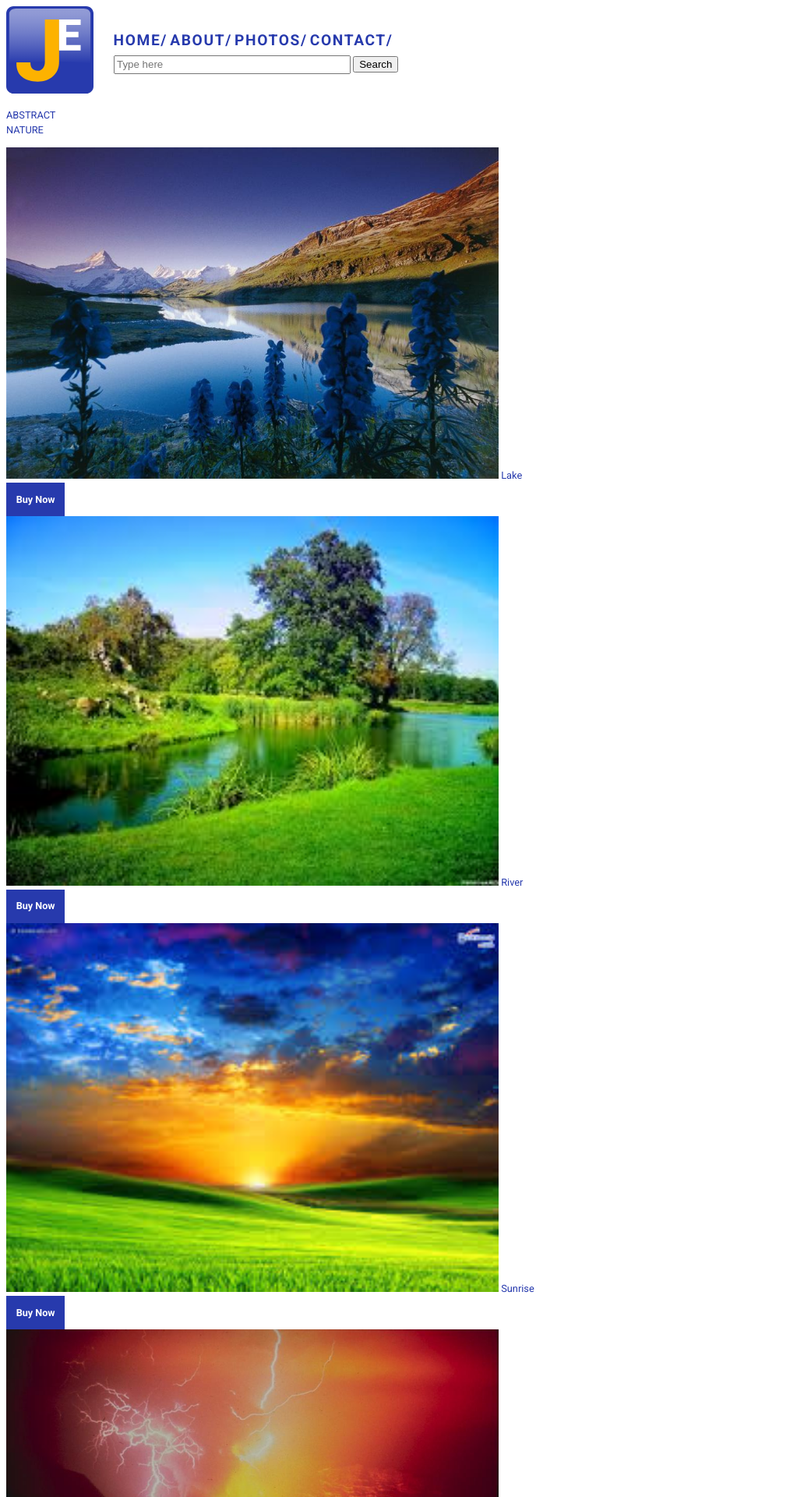
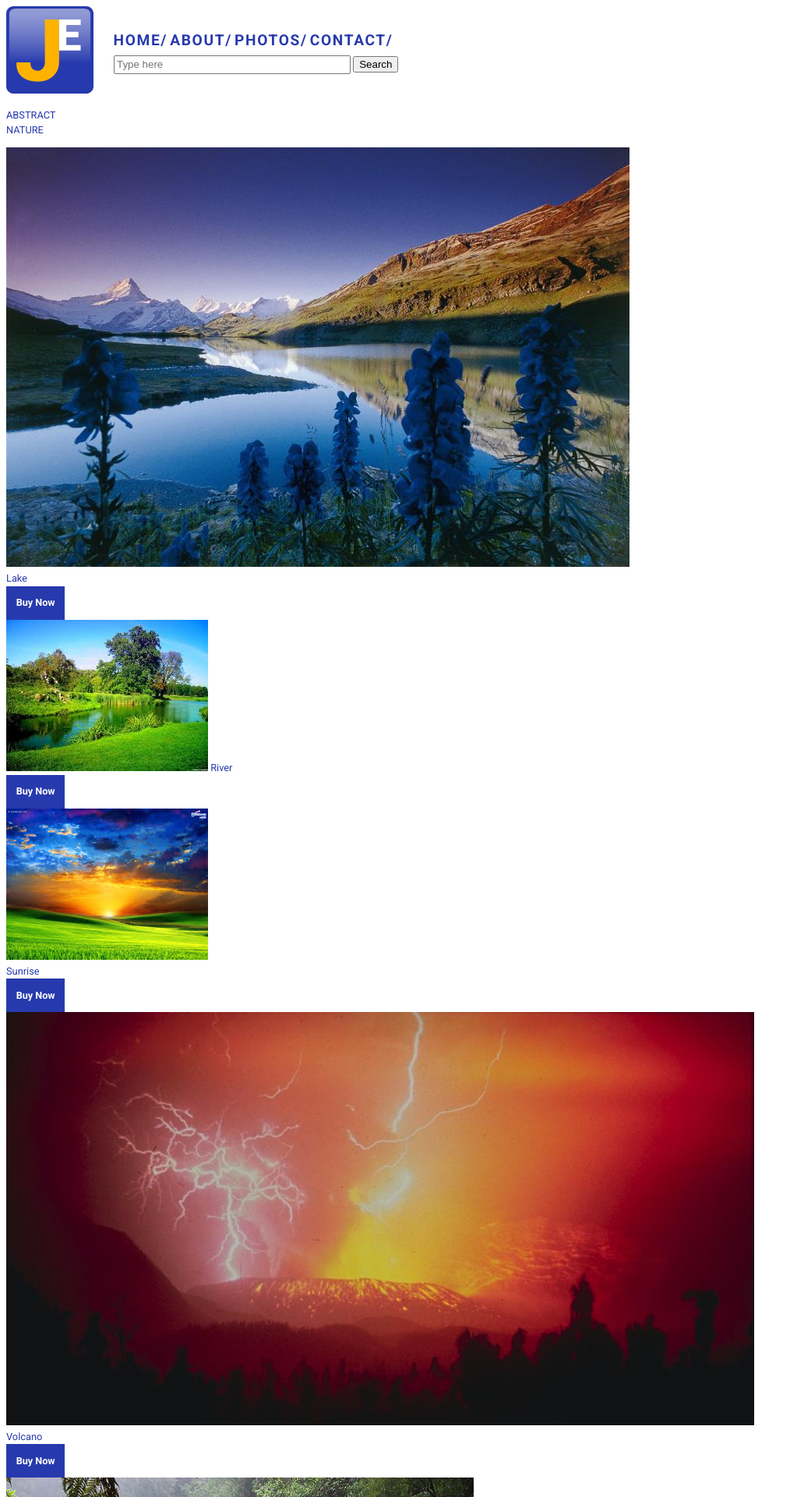
Before and after one commit to sashachama13/ecommerce-website, a Jekyll site: the page built from photographs/nature.html, in a window 1280 px wide. Shown: the top 1920 px of the page at 78% size, without its empty margins (0-1023 px from the left). Built offline with Jekyll 4.4.1, drawn with Linux system fonts in a browser that asks for light colours; Markdown is read by kramdown in place of the engine named in the settings.

Commit message:
fixed images.

```diff
--- a/photographs/nature.html
+++ b/photographs/nature.html
@@ -8,9 +8,10 @@ title: Photographs
 	{% for photo in site.pages %}
 		{% if photo.type == 'nature' %}
 
+		<div class= "images">
 			<li>
 				<a href="{{site.baseurl}}{{photo.url}}">
-				<img src="{{site.baseurl}}/images/{{photo.image}}" alt="" height=50% width=50%>
+				<img src="{{site.baseurl}}/images/{{photo.image}}" alt="image">
 				{{photo.title}}
 				</a>
 			</li>
@@ -21,3 +22,5 @@ title: Photographs
 		{% endif %}
 	{% endfor %}
 </ul>
+
+</div>
```
